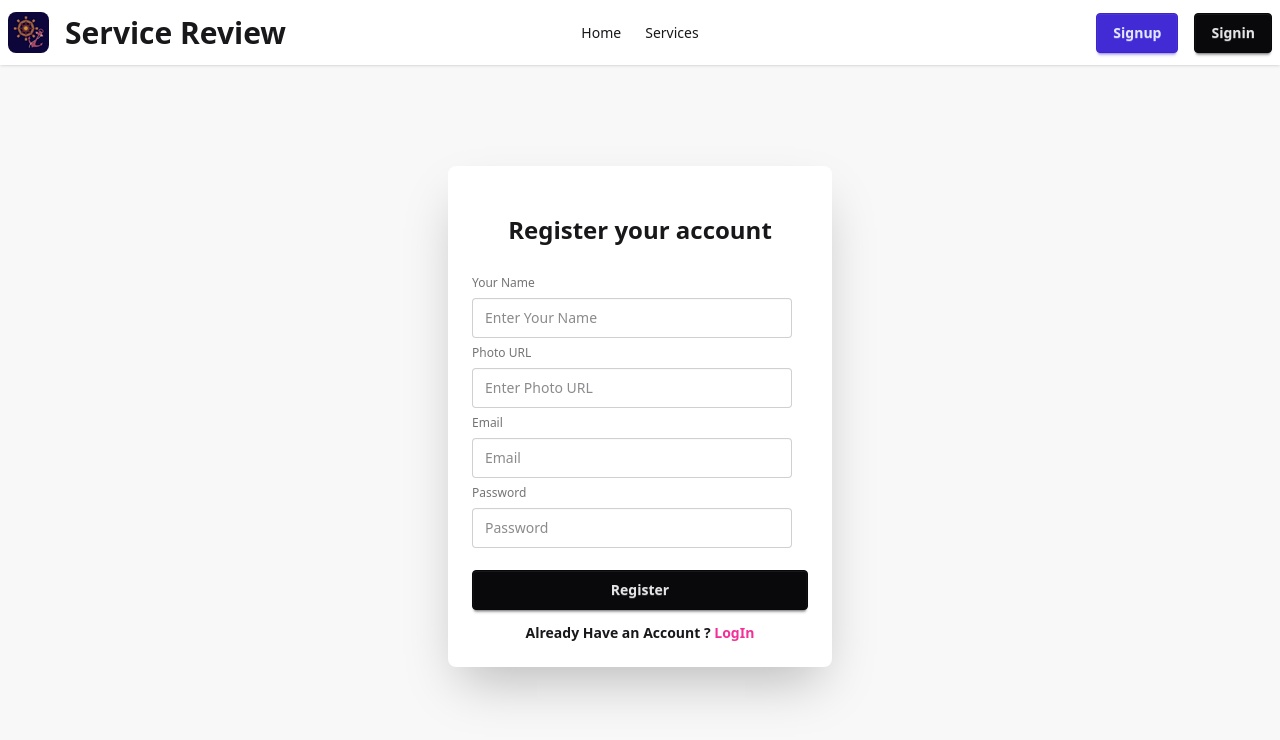
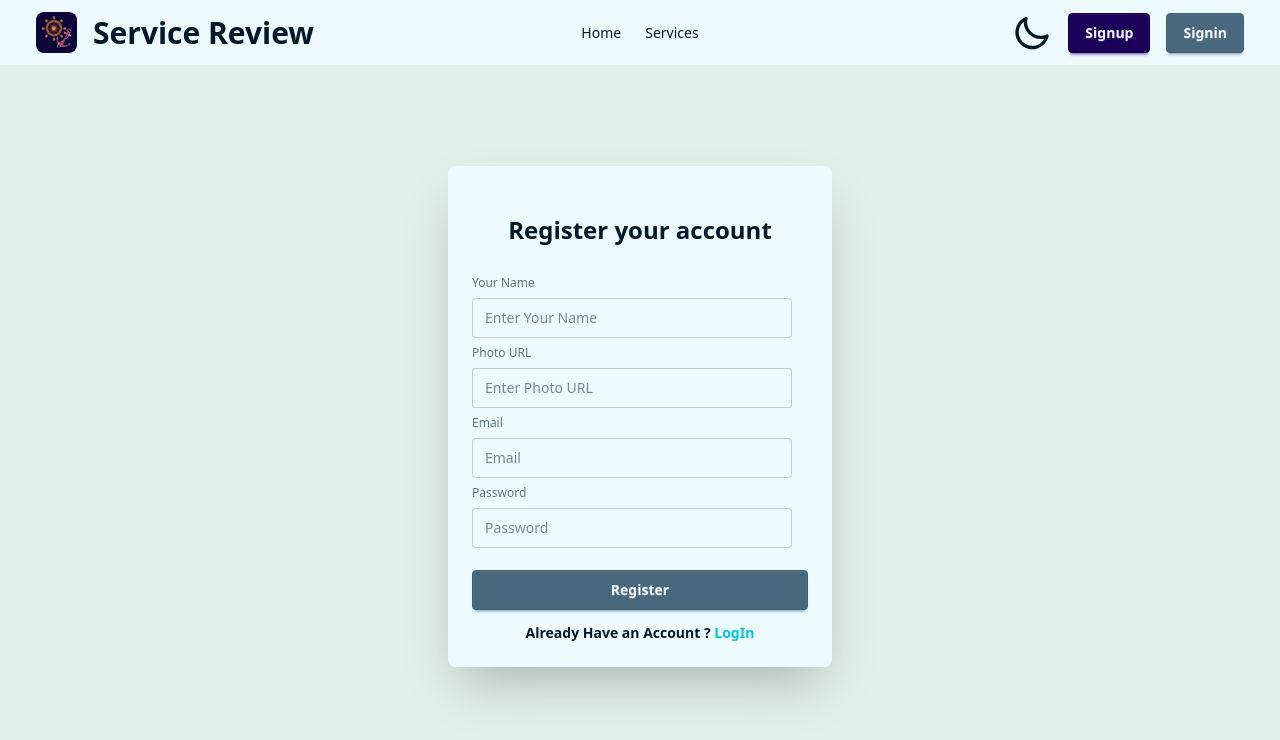
Before and after one commit to khairul-islam-k/service-review-11, a React (Vite) app: page /auth/register in a window 1280 px wide. Shown: the top 740 px of the page. Built offline with nearby package versions, Linux system fonts and the light colour scheme; no server answers.

Commit message:
navbar and theme

```diff
--- a/src/LayOut/NavBar.css
+++ b/src/LayOut/NavBar.css
@@ -1,4 +1,5 @@
 a.active {
     background-color: black;
     color: white;
+    text-decoration: underline;
 }
--- a/src/LayOut/NavBar.jsx
+++ b/src/LayOut/NavBar.jsx
@@ -1,4 +1,4 @@
-import React from 'react';
+import React, { useEffect, useState } from 'react';
 import { Link, NavLink } from 'react-router';
 import UseAuth from '../pages/auth/UseAuth';
 import './NavBar.css';
@@ -7,6 +7,7 @@ import logo from '../assets/logo.png'
 
 const NavBar = () => {
   const { user, logOutUser } = UseAuth();
+  const [theme, setTheme] = useState(localStorage.getItem("theme") ? localStorage.getItem("theme") : 'light');
 
   const handleLogOut = () => {
     logOutUser()
@@ -34,8 +35,24 @@ const NavBar = () => {
       </>
     }
   </>
+
+
+  const handleToggle = () => {
+    if (theme === 'dark') {
+      setTheme('light');
+    } else {
+      setTheme('dark');
+    }
+  }
+
+  useEffect(() => {
+    localStorage.setItem("theme", theme);
+    const localTheme = localStorage.getItem("theme");
+    document.querySelector("html").setAttribute('data-theme', localTheme);
+  }, [theme])
+
   return (
-    <div className="navbar bg-base-100 shadow-sm fixed top-0 z-10">
+    <div className="navbar bg-base-100 fixed top-0 z-10 lg:px-9">
       <div className="navbar-start">
         <div className="dropdown">
           <div tabIndex={0} role="button" className="btn btn-ghost lg:hidden">
@@ -58,6 +75,31 @@ const NavBar = () => {
         </ul>
       </div>
       <div className="navbar-end gap-2">
+        <label className="swap swap-rotate">
+            {/* this hidden checkbox controls the state */}
+            <input
+              checked={theme === 'dark' ? true : false}
+              onChange={handleToggle}
+              type="checkbox" />
+
+            {/* sun icon */}
+            <svg
+              className="swap-on h-10 w-10 fill-current"
+              xmlns="http://www.w3.org/2000/svg"
+              viewBox="0 0 24 24">
+              <path
+                d="M5.64,17l-.71.71a1,1,0,0,0,0,1.41,1,1,0,0,0,1.41,0l.71-.71A1,1,0,0,0,5.64,17ZM5,12a1,1,0,0,0-1-1H3a1,1,0,0,0,0,2H4A1,1,0,0,0,5,12Zm7-7a1,1,0,0,0,1-1V3a1,1,0,0,0-2,0V4A1,1,0,0,0,12,5ZM5.64,7.05a1,1,0,0,0,.7.29,1,1,0,0,0,.71-.29,1,1,0,0,0,0-1.41l-.71-.71A1,1,0,0,0,4.93,6.34Zm12,.29a1,1,0,0,0,.7-.29l.71-.71a1,1,0,1,0-1.41-1.41L17,5.64a1,1,0,0,0,0,1.41A1,1,0,0,0,17.66,7.34ZM21,11H20a1,1,0,0,0,0,2h1a1,1,0,0,0,0-2Zm-9,8a1,1,0,0,0-1,1v1a1,1,0,0,0,2,0V20A1,1,0,0,0,12,19ZM18.36,17A1,1,0,0,0,17,18.36l.71.71a1,1,0,0,0,1.41,0,1,1,0,0,0,0-1.41ZM12,6.5A5.5,5.5,0,1,0,17.5,12,5.51,5.51,0,0,0,12,6.5Zm0,9A3.5,3.5,0,1,1,15.5,12,3.5,3.5,0,0,1,12,15.5Z" />
+            </svg>
+
+            {/* moon icon */}
+            <svg
+              className="swap-off h-10 w-10 fill-current"
+              xmlns="http://www.w3.org/2000/svg"
+              viewBox="0 0 24 24">
+              <path
+                d="M21.64,13a1,1,0,0,0-1.05-.14,8.05,8.05,0,0,1-3.37.73A8.15,8.15,0,0,1,9.08,5.49a8.59,8.59,0,0,1,.25-2A1,1,0,0,0,8,2.36,10.14,10.14,0,1,0,22,14.05,1,1,0,0,0,21.64,13Zm-9.5,6.69A8.14,8.14,0,0,1,7.08,5.22v.27A10.15,10.15,0,0,0,17.22,15.63a9.79,9.79,0,0,0,2.1-.22A8.11,8.11,0,0,1,12.14,19.73Z" />
+            </svg>
+          </label>
         <div>
           {
             user?.photoURL && <img className='w-[41px] h-[41px] rounded-full' src={user?.photoURL} alt="" />
--- a/src/index.css
+++ b/src/index.css
@@ -1,6 +1,92 @@
 @import "tailwindcss";
 @plugin "daisyui";
 
- /* body {
-    position:fixed
-}  */
+@plugin "daisyui/theme" {
+  name: "light";
+  default: true; /* set as default */
+  prefersdark: false; /* set as default dark mode (prefers-color-scheme:dark) */
+  color-scheme: light; /* color of browser-provided UI */
+
+  --color-base-100: oklch(98% 0.02 240);
+  --color-base-200: #e2f0eb;
+  --color-base-300: #FFFFFF;
+  --color-review: #b6f8e1;
+  --color-base-content: oklch(20% 0.05 240);
+  --color-primary: oklch(4% 0.3 240);
+  --color-primary-content: oklch(98% 0.01 240);
+  --color-secondary: oklch(70% 0.25 200);
+  --color-secondary-content: oklch(98% 0.01 200);
+  --color-accent: oklch(65% 0.25 160);
+  --color-accent-content: oklch(98% 0.01 160);
+  --color-neutral: oklch(50% 0.05 240);
+  --color-neutral-content: oklch(98% 0.01 240);
+  --color-info: oklch(70% 0.2 220);
+  --color-info-content: oklch(98% 0.01 220);
+  --color-success: oklch(65% 0.25 140);
+  --color-success-content: oklch(98% 0.01 140);
+  --color-warning: oklch(80% 0.25 80);
+  --color-warning-content: oklch(20% 0.05 80);
+  --color-error: oklch(65% 0.3 30);
+  --color-error-content: oklch(98% 0.01 30);
+
+  /* border radius */
+  --radius-selector: 1rem;
+  --radius-field: 0.25rem;
+  --radius-box: 0.5rem;
+
+  /* base sizes */
+  --size-selector: 0.25rem;
+  --size-field: 0.25rem;
+
+  /* border size */
+  --border: 1px;
+
+  /* effects */
+  --depth: 1;
+  --noise: 0;
+}
+
+@plugin "daisyui/theme" {
+  name: "dark";
+  default: false; /* set as default */
+  prefersdark: true; /* set as default dark mode (prefers-color-scheme:dark) */
+  color-scheme: dark; /* color of browser-provided UI */
+
+  --color-base-100: black;
+  --color-base-200: #2B1B1B;
+  --color-base-300: black;
+  --color-review: #b6f8e1;
+  --color-base-content: white;
+  --color-primary: oklch(55% 0.3 240);
+  --color-primary-content: oklch(98% 0.01 240);
+  --color-secondary: oklch(70% 0.25 200);
+  --color-secondary-content: oklch(98% 0.01 200);
+  --color-accent: oklch(65% 0.25 160);
+  --color-accent-content: oklch(98% 0.01 160);
+  --color-neutral: oklch(50% 0.05 240);
+  --color-neutral-content: oklch(98% 0.01 240);
+  --color-info: oklch(70% 0.2 220);
+  --color-info-content: oklch(98% 0.01 220);
+  --color-success: oklch(65% 0.25 140);
+  --color-success-content: oklch(98% 0.01 140);
+  --color-warning: oklch(80% 0.25 80);
+  --color-warning-content: oklch(20% 0.05 80);
+  --color-error: oklch(65% 0.3 30);
+  --color-error-content: oklch(98% 0.01 30);
+
+  /* border radius */
+  --radius-selector: 1rem;
+  --radius-field: 0.25rem;
+  --radius-box: 0.5rem;
+
+  /* base sizes */
+  --size-selector: 0.25rem;
+  --size-field: 0.25rem;
+
+  /* border size */
+  --border: 1px;
+
+  /* effects */
+  --depth: 1;
+  --noise: 0;
+}
--- a/src/pages/Home/Banner.jsx
+++ b/src/pages/Home/Banner.jsx
@@ -6,7 +6,8 @@ import slide_3 from '../../assets/slide-3.png';
 
 const Banner = () => {
   return (
-        <div className="carousel w-full lg:h-[500px]">
+    <div className='w-11/12 mx-auto'>
+      <div className="carousel w-full">
         <div id="slide1" className="carousel-item relative w-full">
           <img
             src={slide_1}
@@ -41,6 +42,7 @@ const Banner = () => {
           </div>
         </div>
       </div>
+    </div>
   );
 };
 
--- a/src/pages/Home/Counter.jsx
+++ b/src/pages/Home/Counter.jsx
@@ -12,7 +12,7 @@ const Counter = ({serviceAll,reviews,partner}) => {
     return (
         <div className='mb-20 lg:max-w-[1280px] mx-auto grid lg:grid-cols-3 gap-5 px-4'>
 
-            <div className='bg-[#FFFFFF] lg:h-[283px]  rounded-3xl flex justify-center items-center p-3'>
+            <div className='bg-base-300 lg:h-[283px]  rounded-3xl flex justify-center items-center p-3'>
             <div>
             <img src={service} alt="" />
             <h3 className='text-4xl font-bold my-4'>
@@ -23,7 +23,7 @@ const Counter = ({serviceAll,reviews,partner}) => {
             </div>
             </div>
 
-            <div className='bg-[#FFFFFF] lg:h-[283px]  rounded-3xl flex justify-center items-center p-3'>
+            <div className='bg-base-300 lg:h-[283px]  rounded-3xl flex justify-center items-center p-3'>
             <div>
             <img src={review} alt="" />
             <h3 className='text-4xl font-bold my-4'>
@@ -34,7 +34,7 @@ const Counter = ({serviceAll,reviews,partner}) => {
             </div>
             </div>
 
-            <div className='bg-[#FFFFFF] lg:h-[283px]  rounded-3xl flex justify-center items-center p-3'>
+            <div className='bg-base-300 lg:h-[283px]  rounded-3xl flex justify-center items-center p-3'>
             <div>
             <img src={partners} alt="" />
             <h3 className='text-4xl font-bold my-4'>
--- a/src/pages/Home/Home.jsx
+++ b/src/pages/Home/Home.jsx
@@ -35,7 +35,7 @@ const Home = () => {
     return (
         <div className='mt-20'>
             <Banner></Banner>
-            <div className='bg-[#e2f0eb] py-20'>
+            <div className='bg-base-200 py-20'>
                 <div className='w-11/12 mx-auto'>
                     <h3 className='lg:text-4xl text-2xl font-bold text-center mb-10'>Services</h3>
                     <div className='grid grid-cols-1 md:grid-cols-2 lg:grid-cols-3 gap-5'>
@@ -48,7 +48,7 @@ const Home = () => {
             <LottieUse></LottieUse>
 
             {/* carousel */}
-            <div className='bg-[#e2f0eb] lg:py-20 py-10 mt-6'>
+            <div className='bg-base-200 lg:py-20 py-10 mt-6'>
                 <h3 className='lg:text-4xl text-2xl font-bold text-center mb-10'>Meet our partners</h3>
                 {
                     partner.length>0 && <Carousel autoPlay={true}
@@ -81,7 +81,7 @@ const Home = () => {
 
 
             {/* counter */}
-            <div className='bg-[#57c7a0] lg:py-12 py-7'>
+            <div className='bg-[#b7ffe6] lg:py-12 py-7'>
                 <h3 className='lg:text-[40px] text-3xl font-semibold lg:font-extrabold lg:mt-20 mt-12 text-center'>We <motion.span
                     animate={{ color: ['#ff5733', '#afff33', '#33ffbe', '#335eff', '#ff33da'] }}
                     transition={{ duration: 2, repeat: Infinity, repeatType: 'loop' }}
--- a/src/pages/MyReview/MyReviews.jsx
+++ b/src/pages/MyReview/MyReviews.jsx
@@ -20,7 +20,7 @@ const MyReviews = () => {
             <h3 className='lg:text-4xl text-2xl font-bold text-center mb-10'>My Reviews</h3>
 
             {/* CARD */}
-            <div className='bg-[#b6f8e1]'>
+            <div className='bg-review'>
                 <div className='py-20 flex flex-col items-center lg:gap-4 gap-2'>
 
                     {
--- a/src/pages/Services/Services.jsx
+++ b/src/pages/Services/Services.jsx
@@ -28,7 +28,7 @@ const Services = () => {
     }
 
     return (
-        <div className='mt-20 bg-[#e2f0eb] pt-4'>
+        <div className='mt-20 bg-base-200 pt-4'>
             <h3 className='lg:text-4xl text-2xl font-bold text-center'>Select category</h3>
             {/* dropdown */}
             <div className='flex justify-center pt-5'>
```
Also changed, not shown: src/pages/AddService/AddService.jsx (+12 -12 lines). Lines whose indentation alone changed are shown as unchanged.
